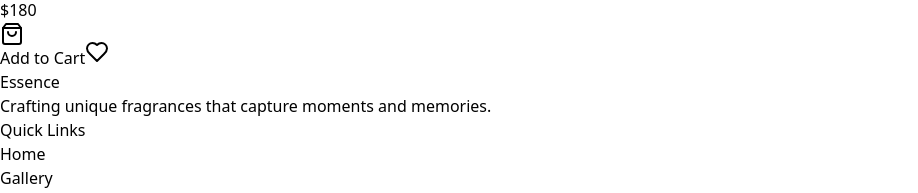
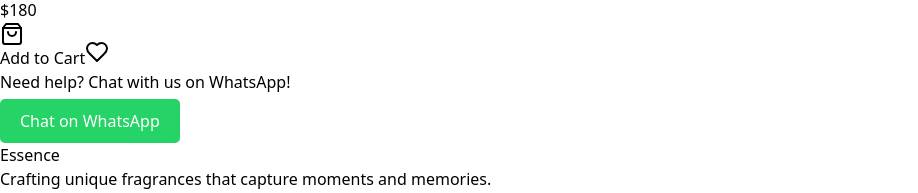
Before and after one commit to hobaDevHome/essence, a React (Vite) app: page /product/1 in a window 1280 px wide. Shown: the part 550-743 px from the top of the page, without its empty margins (0-918 px from the left). Built offline with nearby package versions, Linux system fonts and the light colour scheme.

Commit message:
whatsapp

```diff
--- a/src/pages/ProductDetails.tsx
+++ b/src/pages/ProductDetails.tsx
@@ -5,6 +5,21 @@ import { products } from '../data/products';
 export default function ProductDetails() {
   const { id } = useParams();
   const product = products.find(p => p.id === Number(id));
+
+  const handleClick = () => {
+    const isMobile = /iPhone|iPad|iPod|Android/i.test(navigator.userAgent);
+
+    const phoneNumber = "+201271152273"; // Replace with the recipient's phone number
+    const message = "Hello, I have a question!";
+
+    // Create the appropriate link based on the device
+    const whatsappLink = isMobile
+      ? `https://wa.me/${phoneNumber}?text=${encodeURIComponent(message)}` // App link for mobile
+      : `https://web.whatsapp.com/send?phone=${phoneNumber}&text=${encodeURIComponent(message)}`; // Web link for desktop
+
+    // Open the link in a new tab
+    window.open(whatsappLink, "_blank");
+  };
 
   if (!product) {
     return (
@@ -61,6 +76,25 @@ export default function ProductDetails() {
                 <Heart className="h-5 w-5 text-gray-600" />
               </button>
             </div>
+            <div className='mt-8'>
+              <p >Need help? Chat with us on WhatsApp!</p>
+              <button
+                onClick={handleClick}
+                style={{
+                  display: "inline-block",
+                  padding: "10px 20px",
+                  backgroundColor: "#25D366", // WhatsApp green color
+                  color: "white",
+                  textDecoration: "none",
+                  borderRadius: "5px",
+                  border: "none",
+                  cursor: "pointer",
+                  marginTop: 5
+                }}
+              >
+                Chat on WhatsApp
+              </button>
+            </div>
           </div>
         </div>
       </main>
```
